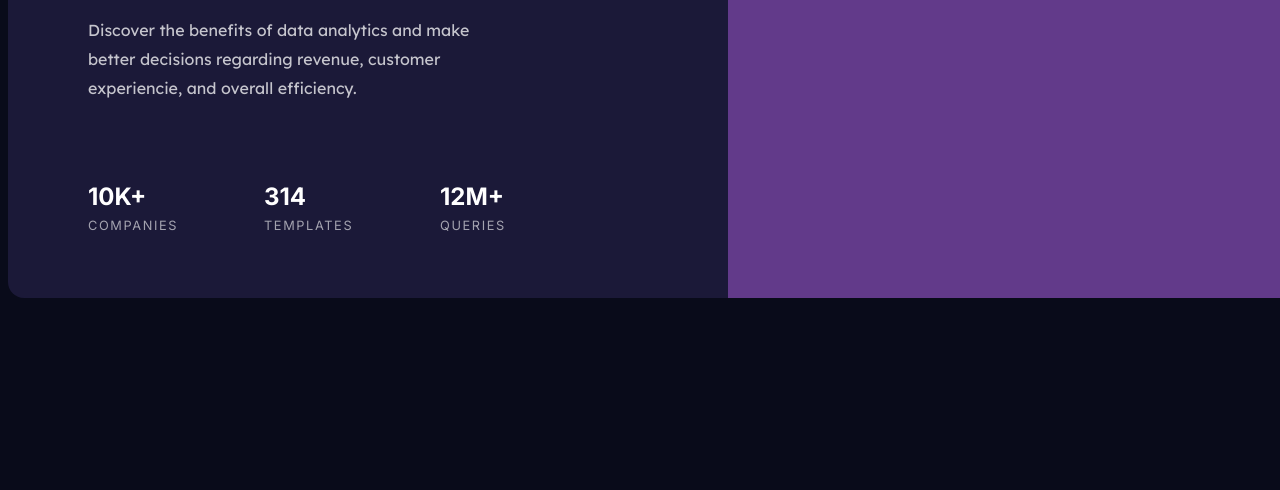
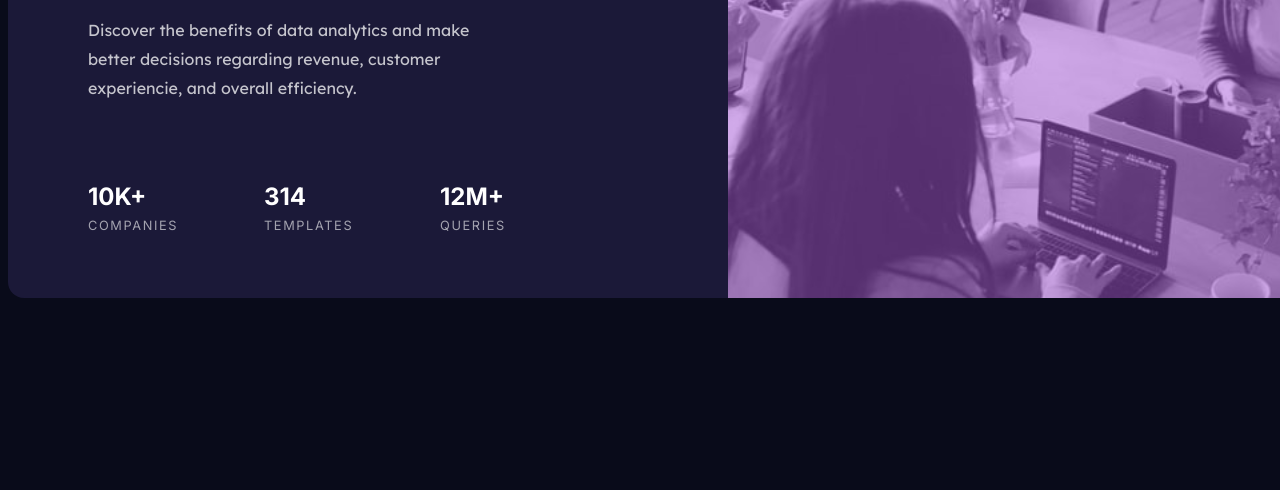
Before and after one commit to Kiwaito/examen, a plain HTML site: page index.html in a window 1280 px wide. Shown: the part 406-896 px from the top of the page. Drawn offline with Linux system fonts and the light colour scheme.

Commit message:
Update style.css

```diff
--- a/css/style.css
+++ b/css/style.css
@@ -67,7 +67,7 @@ h1 b {
 
 .imagen {
     width: 45rem;
-    background: url(./img/image-header-desktop.jpg);
+    background: url(../img/image-header-desktop.jpg);
     background-size: cover;
     position: relative;
 }
```
